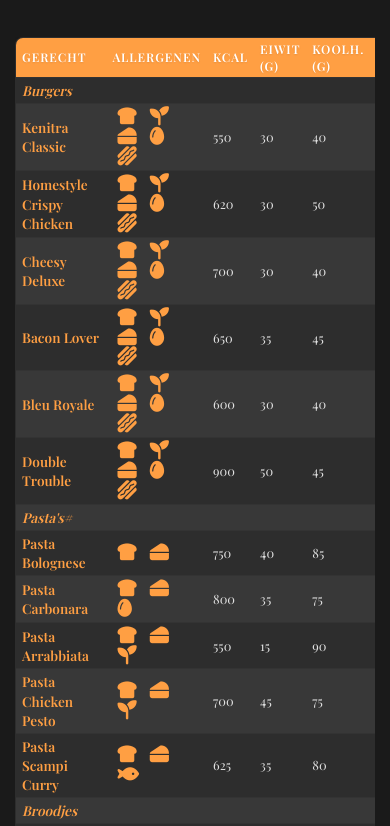
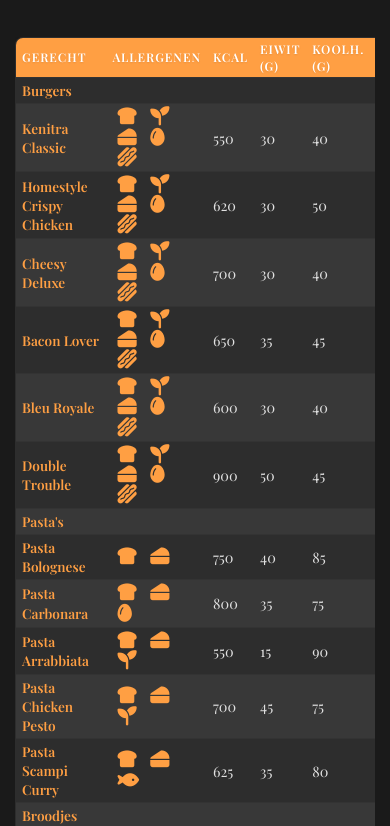
Before and after one commit to Ascheraf/EetCafe-Kenitra, a website: page allergenen-voedingswaarden.html in a window 390 px wide. Shown: the part 205-1031 px from the top of the page. Drawn offline with nearby package versions, Linux system fonts and the light colour scheme.

Commit message:
Add files via upload

```diff
--- a/allergenen-voedingswaarden.html
+++ b/allergenen-voedingswaarden.html
@@ -56,8 +56,10 @@ h1 {
     width: 100%; /* Zorgt ervoor dat de container de volledige breedte gebruikt */
 }
 
+/* Algemene stijl voor de tabel */
 table {
-    width: 100%; /* Zorgt ervoor dat de tabel zich aanpast aan de container */
+    width: 95%; /* Maak de tabel iets kleiner dan de container */
+    margin: 0 auto; /* Centreer de tabel */
     border-collapse: collapse;
     margin-bottom: 20px;
     background-color: var(--card-background);
@@ -67,9 +69,9 @@ table {
     border: 1px solid var(--border-color);
 }
 
-/* Algemene stijl voor de tabel */
+/* Algemene stijl voor de cellen */
 th, td {
-    padding: 2px 4px; /* Verminder padding voor alle schermen */
+    padding: 6px 10px; /* Verminder padding voor alle schermen */
     text-align: left;
     border-bottom: 1px solid var(--border-color);
     font-size: 0.9rem;
@@ -277,18 +279,23 @@ tr:hover {
     }
 
     table {
-        font-size: 0.85rem; /* Verklein de tekstgrootte voor kleinere schermen */
+        width: 90%; /* Maak de tabel nog iets kleiner op tablets */
+        font-size: 0.85rem; /* Verklein de tekstgrootte */
     }
 
     th, td {
-        padding: 4px 8px; /* Nog kleinere padding voor mobiele apparaten */
+        padding: 4px 8px; /* Verminder padding verder voor tablets */
     }
 }
 
 @media screen and (max-width: 480px) {
+    table {
+        width: 85%; /* Maak de tabel nog kleiner op mobiele telefoons */
+        font-size: 0.8rem; /* Verklein de tekstgrootte verder */
+    }
+
     th, td {
         padding: 3px 6px; /* Minimale padding voor zeer kleine schermen */
-        font-size: 0.8rem; /* Verklein de tekstgrootte verder */
     }
 
     th {
@@ -319,7 +326,7 @@ tr:hover {
             <tbody>
                 <!-- Burgers -->
                 <tr>
-                    <td><i><span>Burgers </span></i></td>
+                    <td><span>Burgers </span></td>
                     <td> </td>
                     <td> </td>
                     <td> </td>
@@ -411,7 +418,7 @@ tr:hover {
                     <td>55</td>
                 </tr>
                 <tr>
-                    <td><i><span>Pasta's# </span></i></td>
+                    <td><span>Pasta's</span></td>
                     <td> </td>
                     <td> </td>
                     <td> </td>
@@ -479,7 +486,7 @@ tr:hover {
                     <td>20</td>
                 </tr>
                 <tr>
-                    <td><i><span>Broodjes</span></i></td>
+                    <td><span>Broodjes</span></td>
 
                     <td> </td>
                     <td> </td>
@@ -544,7 +551,7 @@ tr:hover {
                     <td>26</td>
                 </tr>
                 <tr>
-                    <td><i><span>Kapsalon# </span></i></td>
+                    <td><span>Kapsalon</span></td>
 
                     <td> </td>
                     <td> </td>
@@ -560,7 +567,6 @@ tr:hover {
                         <i class="fas fa-cheese allergen-icon" data-allergen="Melk"></i>
                         <i class="fas fa-egg allergen-icon" data-allergen="Ei"></i>
                         <i class="fas fa-seedling allergen-icon" data-allergen="Mosterd"></i>
-
                     </td>
                     <td>800</td>
                     <td>40</td>
@@ -618,8 +624,8 @@ tr:hover {
                     <td>60</td>
                     <td>105</td>
                     <td>55</td>
-               </tr>
-               <tr>
+                </tr>
+                <tr>
                     <td>Kapsalon XL Shoarma</td>
                     <td>
                         <i class="fas fa-bread-slice allergen-icon" data-allergen="Gluten"></i>
@@ -631,9 +637,9 @@ tr:hover {
                     <td>70</td>
                     <td>105</td>
                     <td>65</td>
-              </tr>
-                 <tr>
-                    <td><i><span>Bijgerechten</span></i></td>
+                </tr>
+                <tr>
+                    <td><span>Bijgerechten</span></td>
                     <td> </td>
                     <td> </td>
                     <td> </td>
@@ -746,7 +752,7 @@ tr:hover {
                     <td>22</td>
                 </tr>
                 <tr>
-                    <td><i><span>Desserts</span></i></td>
+                    <td><span>Desserts</span></td>
 
                     <td> </td>
                     <td> </td>
@@ -790,7 +796,7 @@ tr:hover {
                 <td>24</td>
                  </tr>
                  <tr>
-                    <td><i><span>Sauzen</span></i></td>
+                    <td><span>Sauzen</span></td>
                     <td> </td>
                     <td> </td>
                     <td> </td>
```
